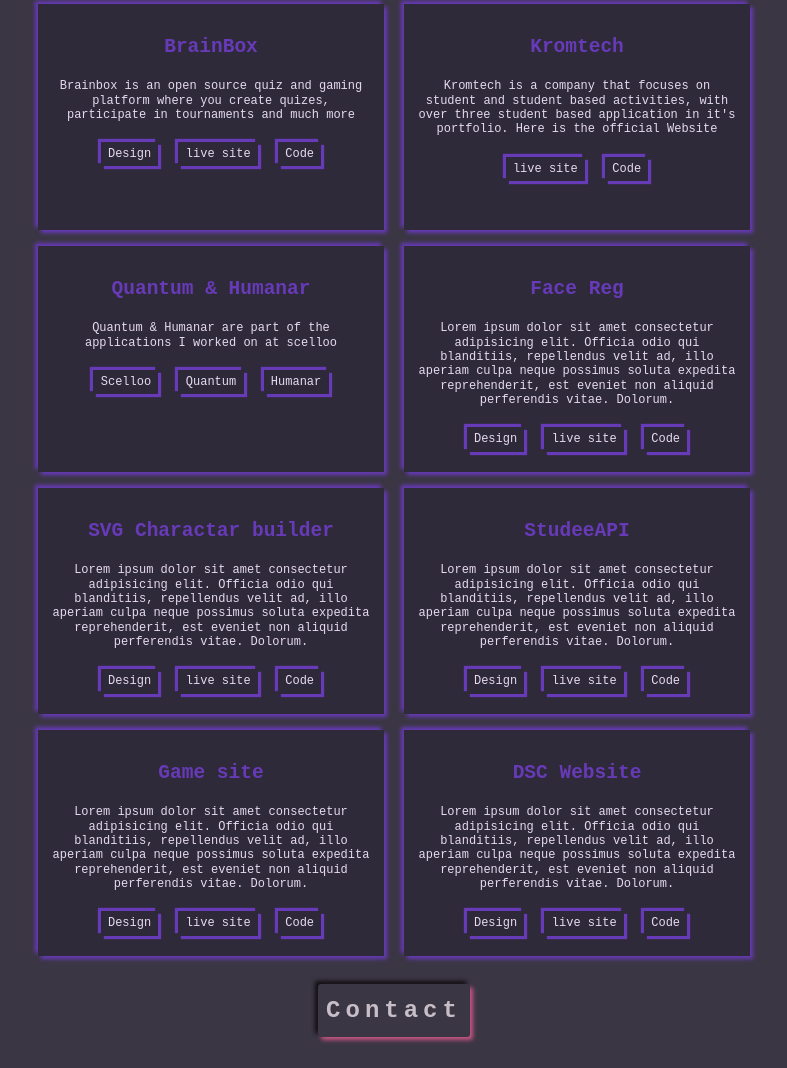
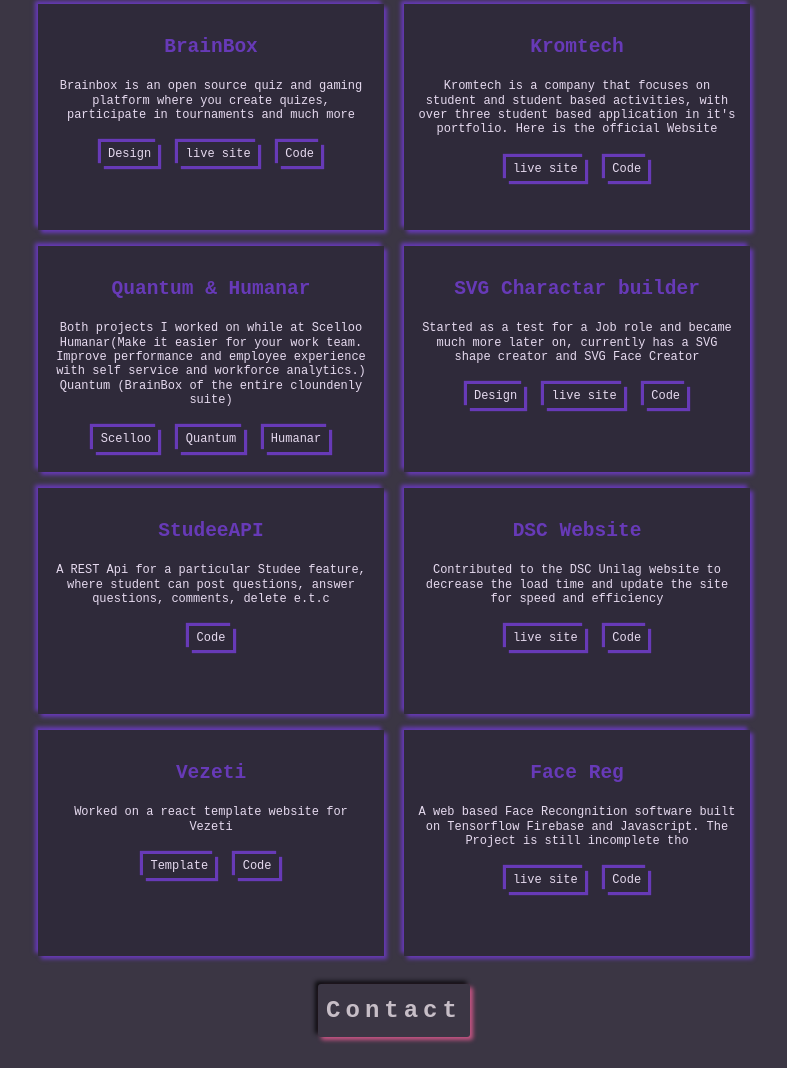
Before and after one commit to kromate/portfolio, a plain HTML site: page index.html in a window 1280 px wide. Shown: the part 2528-3596 px from the top of the page, without its empty margins (246-1033 px from the left). Drawn offline with Linux system fonts and the light colour scheme.

Commit message:
update 2

```diff
--- a/index.html
+++ b/index.html
@@ -253,52 +253,36 @@
           <div class="badges box p-2">
             <p class="Project_head">Quantum & Humanar</p>
             <p class="content">
-              Quantum & Humanar are part of the applications I worked on at scelloo
+              Both projects I worked on while at Scelloo Humanar(Make it easier for your work team.
+              Improve performance and employee experience with self service and workforce
+              analytics.) <br />
+              Quantum (BrainBox of the entire cloundenly suite)
             </p>
             <div class="row">
-              <a href="http://studi.netlify.app/" target="_blank" class="badges b">Scelloo</a>
+              <a href="https://cloudenly.com/" target="_blank" class="badges b">Scelloo</a>
               <a href="http://studi.netlify.app/" target="_blank" class="badges b">Quantum</a>
               <a href="http://studi.netlify.app/" target="_blank" class="badges b">Humanar</a>
             </div>
           </div>
 
           <div class="badges box p-2">
-            <p class="Project_head">Face Reg</p>
+            <p class="Project_head">SVG Charactar builder</p>
             <p class="content">
-              Lorem ipsum dolor sit amet consectetur adipisicing elit. Officia odio qui blanditiis,
-              repellendus velit ad, illo aperiam culpa neque possimus soluta expedita reprehenderit,
-              est eveniet non aliquid perferendis vitae. Dolorum.
+              Started as a test for a Job role and became much more later on, currently has a SVG
+              shape creator and SVG Face Creator
             </p>
             <div class="row">
               <a
-                href="https://www.figma.com/file/dj88XFDDo3ZZEED7i5pN5J/Studee"
+                href="https://www.figma.com/file/Z8VqpZ6YHU9i81DE3CbYf6/avatar-creator"
                 target="_blank"
                 class="badges b"
                 >Design</a
               >
-              <a href="http://studi.netlify.app/" target="_blank" class="badges b">live site</a>
-              <a href="https://github.com/KROM-TECH/Studee" target="_blank" class="badges b"
-                >Code</a
-              >
-            </div>
-          </div>
-
-          <div class="badges box p-2">
-            <p class="Project_head">SVG Charactar builder</p>
-            <p class="content">
-              Lorem ipsum dolor sit amet consectetur adipisicing elit. Officia odio qui blanditiis,
-              repellendus velit ad, illo aperiam culpa neque possimus soluta expedita reprehenderit,
-              est eveniet non aliquid perferendis vitae. Dolorum.
-            </p>
-            <div class="row">
+              <a href="http://svgshapes.netlify.app/" target="_blank" class="badges b">live site</a>
               <a
-                href="https://www.figma.com/file/dj88XFDDo3ZZEED7i5pN5J/Studee"
+                href="https://github.com/kromate/SVG_SHAPE_BUILDER"
                 target="_blank"
                 class="badges b"
-                >Design</a
-              >
-              <a href="http://studi.netlify.app/" target="_blank" class="badges b">live site</a>
-              <a href="https://github.com/KROM-TECH/Studee" target="_blank" class="badges b"
                 >Code</a
               >
             </div>
@@ -307,40 +291,11 @@
           <div class="badges box p-2">
             <p class="Project_head">StudeeAPI</p>
             <p class="content">
-              Lorem ipsum dolor sit amet consectetur adipisicing elit. Officia odio qui blanditiis,
-              repellendus velit ad, illo aperiam culpa neque possimus soluta expedita reprehenderit,
-              est eveniet non aliquid perferendis vitae. Dolorum.
+              A REST Api for a particular Studee feature, where student can post questions, answer
+              questions, comments, delete e.t.c
             </p>
             <div class="row">
-              <a
-                href="https://www.figma.com/file/dj88XFDDo3ZZEED7i5pN5J/Studee"
-                target="_blank"
-                class="badges b"
-                >Design</a
-              >
-              <a href="http://studi.netlify.app/" target="_blank" class="badges b">live site</a>
-              <a href="https://github.com/KROM-TECH/Studee" target="_blank" class="badges b"
-                >Code</a
-              >
-            </div>
-          </div>
-
-          <div class="badges box p-2">
-            <p class="Project_head">Game site</p>
-            <p class="content">
-              Lorem ipsum dolor sit amet consectetur adipisicing elit. Officia odio qui blanditiis,
-              repellendus velit ad, illo aperiam culpa neque possimus soluta expedita reprehenderit,
-              est eveniet non aliquid perferendis vitae. Dolorum.
-            </p>
-            <div class="row">
-              <a
-                href="https://www.figma.com/file/dj88XFDDo3ZZEED7i5pN5J/Studee"
-                target="_blank"
-                class="badges b"
-                >Design</a
-              >
-              <a href="http://studi.netlify.app/" target="_blank" class="badges b">live site</a>
-              <a href="https://github.com/KROM-TECH/Studee" target="_blank" class="badges b"
+              <a href="https://github.com/KROM-TECH/studee-API" target="_blank" class="badges b"
                 >Code</a
               >
             </div>
@@ -349,21 +304,40 @@
           <div class="badges box p-2">
             <p class="Project_head">DSC Website</p>
             <p class="content">
-              Lorem ipsum dolor sit amet consectetur adipisicing elit. Officia odio qui blanditiis,
-              repellendus velit ad, illo aperiam culpa neque possimus soluta expedita reprehenderit,
-              est eveniet non aliquid perferendis vitae. Dolorum.
+              Contributed to the DSC Unilag website to decrease the load time and update the site
+              for speed and efficiency
             </p>
             <div class="row">
+              <a href="https://dscunilag.dev/" target="_blank" class="badges b">live site</a>
               <a
-                href="https://www.figma.com/file/dj88XFDDo3ZZEED7i5pN5J/Studee"
+                href="https://github.com/kromate/dsc-unilag.github.io"
                 target="_blank"
                 class="badges b"
-                >Design</a
-              >
-              <a href="http://studi.netlify.app/" target="_blank" class="badges b">live site</a>
-              <a href="https://github.com/KROM-TECH/Studee" target="_blank" class="badges b"
                 >Code</a
               >
+            </div>
+          </div>
+
+          <div class="badges box p-2">
+            <p class="Project_head">Vezeti</p>
+            <p class="content">Worked on a react template website for Vezeti</p>
+            <div class="row">
+              <a href="https://vezeti.netlify.app/" target="_blank" class="badges b">Template</a>
+              <a href="https://github.com/kromate/vezeti" target="_blank" class="badges b">Code</a>
+            </div>
+          </div>
+
+          <div class="badges box p-2">
+            <p class="Project_head">Face Reg</p>
+            <p class="content">
+              A web based Face Recongnition software built on Tensorflow Firebase and Javascript.
+              The Project is still incomplete tho
+            </p>
+            <div class="row">
+              <a href="https://kromate.github.io/faceReg/" target="_blank" class="badges b"
+                >live site</a
+              >
+              <a href="https://github.com/kromate/faceReg" target="_blank" class="badges b">Code</a>
             </div>
           </div>
         </div>
```
